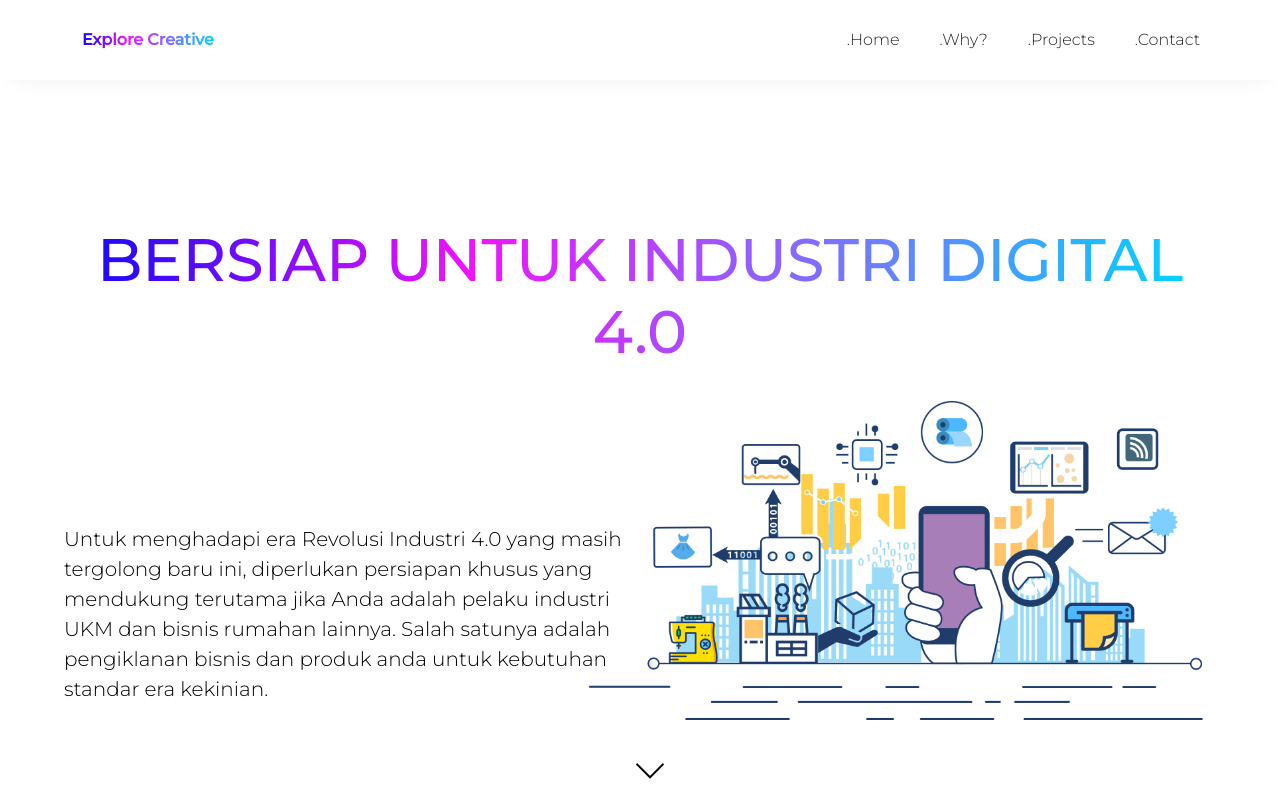
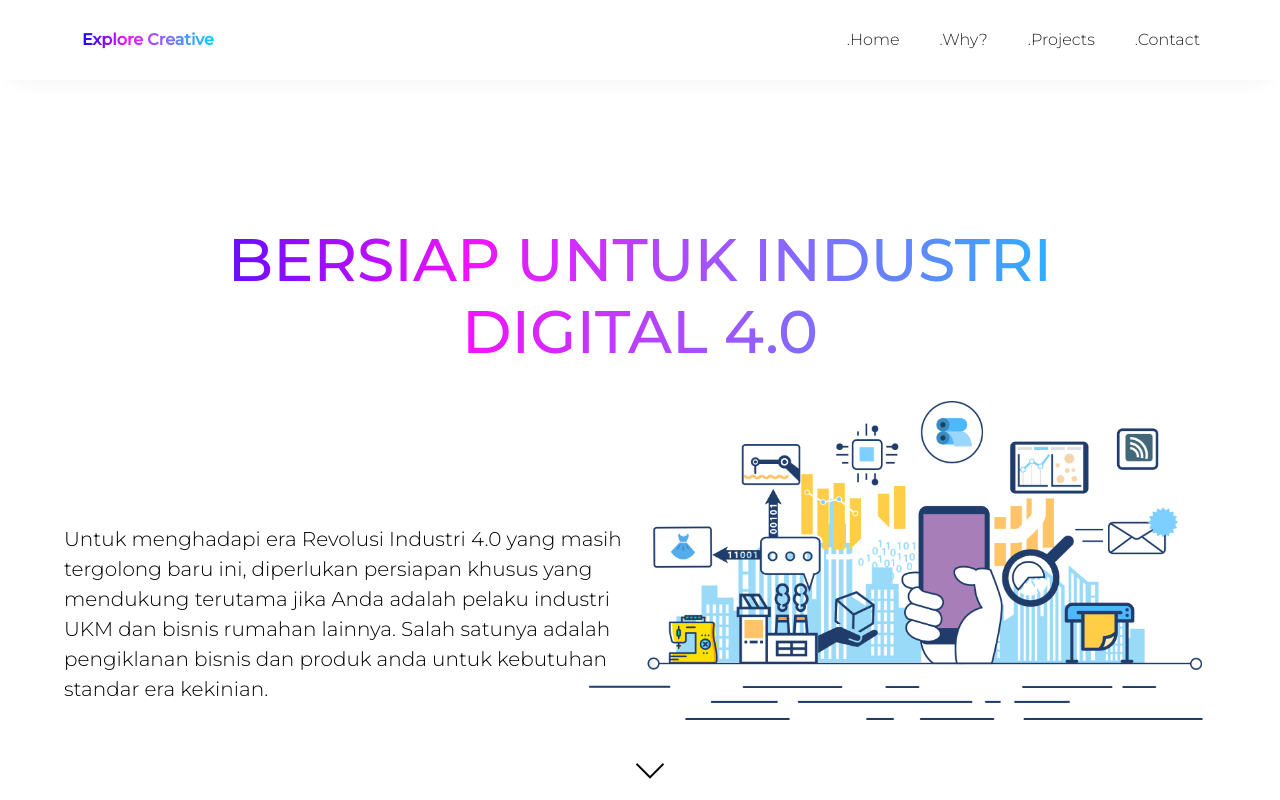
Before and after one commit to spaceark7/portofolio, a React (Create React App) app: page / in a window 1280 px wide. Shown: the top 800 px of the page. Built offline with nearby package versions, Linux system fonts and the light colour scheme.

Commit message:
Fix Hero Text

```diff
--- a/src/styles/header-bar.css
+++ b/src/styles/header-bar.css
@@ -7,6 +7,9 @@
 .container {
   margin: 0;
   padding: 0;
+}
+.header {
+  align-items: center;
 }
 
 .hero {
@@ -113,6 +116,7 @@
 @media (min-width: 300px) {
   .line {
     font-size: 30px;
+    padding: 20px;
   }
   .subtitle-box {
     left: 20px;
```
